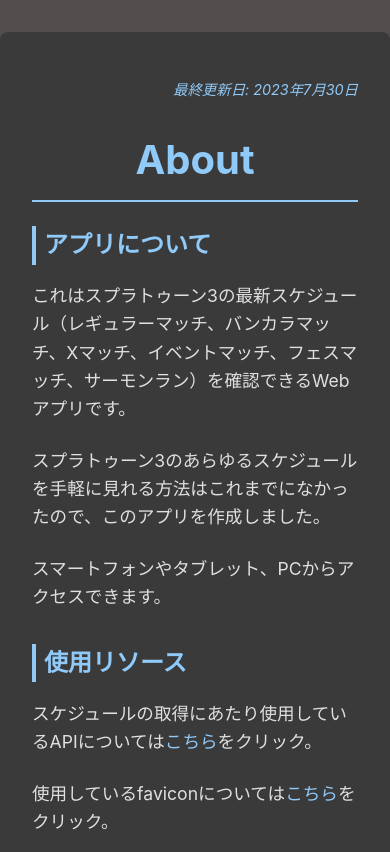
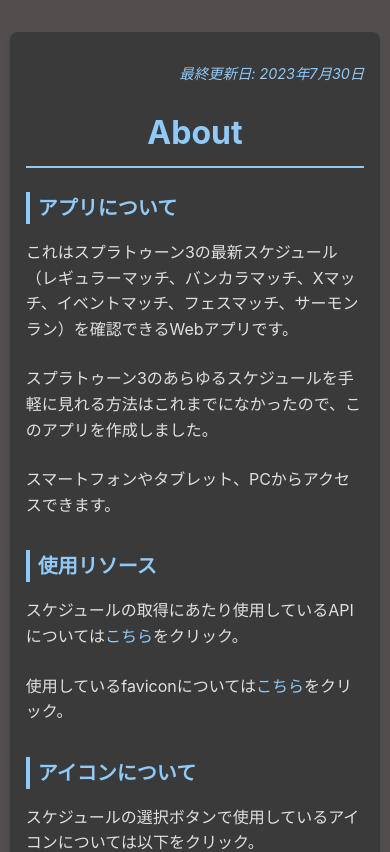
Before and after one commit to Keisuke2/spla3-schedule-app, a Next.js app: page /about in a window 390 px wide. Shown: the top 852 px of the page. Built offline with nearby package versions, Linux system fonts and the light colour scheme.

Commit message:
Aboutページをコンポーネント化し、レイアウトを修正

```diff
--- a/src/components/About.jsx
+++ b/src/components/About.jsx
@@ -1,7 +1,37 @@
 import React from "react";
+import Head from "next/head";
 import styles from "../styles/About.module.css";
 
 export default function About() {
+    return (
+        <>
+            <Header />
+            <Main />
+        </>
+    );
+}
+
+function Header() {
+    return (
+        <Head prefix='og:http://ogp.me/ns#'>
+            <meta charSet='utf-8' />
+            <meta name='viewport' content='width=device-width' />
+            <title>Splatoon3 最新スケジュール</title>
+            <meta name="description" content="このアプリについて スプラトゥーン3の最新スケジュール" />
+            <meta property="og:url" content="https://www.splatoon3-schedule.net/" />
+            <meta property="og:type" content="website" />
+            <meta property="og:title" content="Splatoon3 スケジュール" />
+            <meta property="og:description" content="このアプリについて スプラトゥーン3の最新スケジュール" />
+            <meta property="og:site_name" content="Splatoon3 スケジュール" />
+            <meta name="twitter:card" content="summary_large_image" />
+            <link rel="manifest" href="/manifest.json" />
+            <link rel="apple-touch-icon" href="/icon.png"></link>
+            <link rel="icon" href="/favicon.ico" />
+        </Head>
+    )
+}
+
+function Main() {
     return (
         <div className={styles.container}>
             <p className={styles.lastUpdated}>最終更新日: 2023年7月30日</p>
--- a/src/styles/About.module.css
+++ b/src/styles/About.module.css
@@ -1,5 +1,6 @@
 .container {
     max-width: 800px;
+    width: 90%;
     margin: 2rem auto;
     padding: 2rem;
     background-color: #3a3a3a;
@@ -80,3 +81,23 @@
     border-left: 4px solid #90caf9;
     padding-left: 0.5rem;
 }
+
+/* Media Query for Responsive Design */
+@media (max-width: 600px) {
+    .container {
+        width: 95%;
+        padding: 1rem;
+    }
+
+    .title {
+        font-size: 2rem;
+    }
+
+    .paragraph {
+        font-size: 1rem;
+    }
+
+    .sectionTitle {
+        font-size: 1.25rem;
+    }
+}
```
